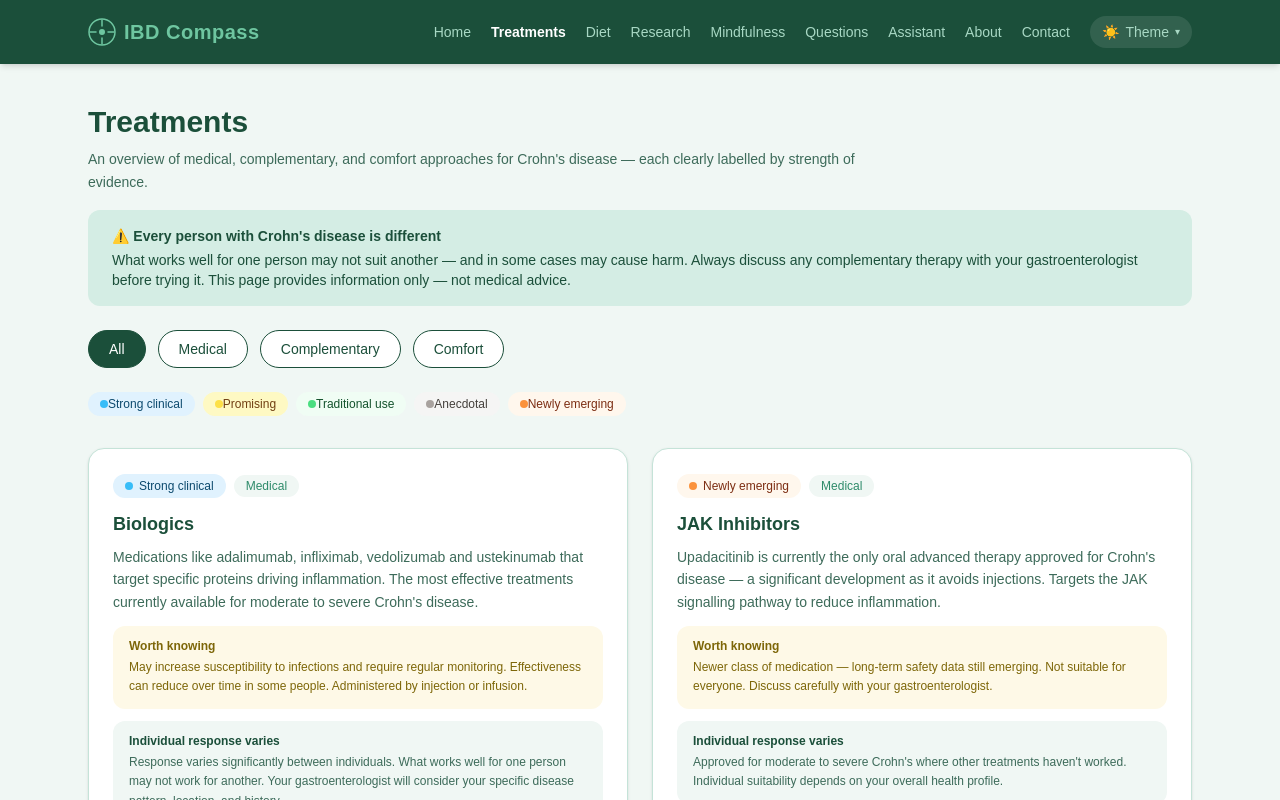
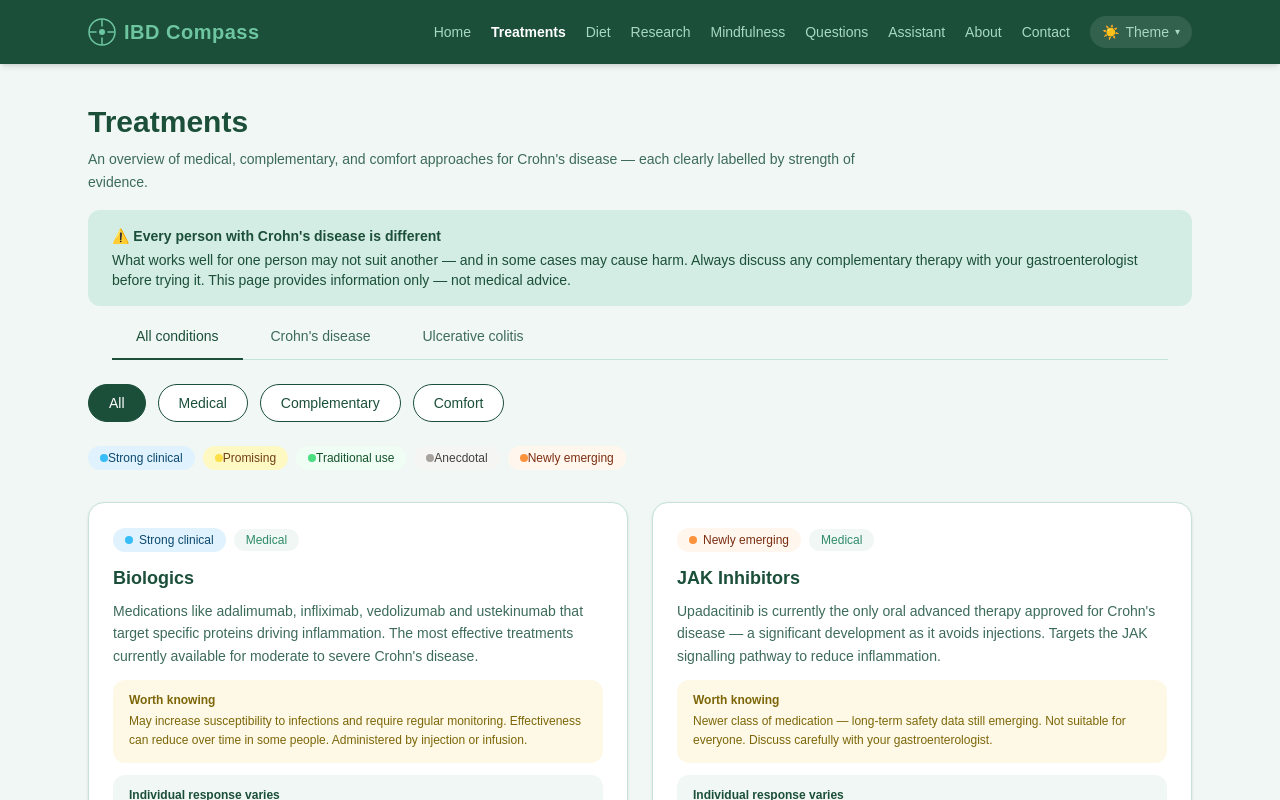
Before and after one commit to VRLes/crohns-compass, a Next.js app: page /treatments in a window 1280 px wide. Shown: the top 800 px of the page. Built offline with nearby package versions, Linux system fonts and the light colour scheme.

Commit message:
Add UC condition filter to Treatments page

```diff
--- a/app/treatments/page.tsx
+++ b/app/treatments/page.tsx
@@ -8,21 +8,27 @@ import Link from "next/link";
 
 type EvidenceType = "Strong clinical" | "Promising" | "Traditional use" | "Anecdotal" | "Newly emerging";
 
+        type ConditionType = "Both" | "Crohn's" | "UC";
+
 interface Treatment {
   name: string;
   category: "Medical" | "Complementary" | "Comfort";
+  condition: ConditionType;
   evidence: EvidenceType;
+  ucNote?: string;
   description: string;
   worthKnowing: string;
   individual: string;
 }
 
-const treatments: Treatment[] = [
+   const treatments: Treatment[] = [
   // MEDICAL
   {
     name: "Biologics",
     category: "Medical",
+    condition: "Both",
     evidence: "Strong clinical",
+    ucNote: "Vedolizumab is particularly well-studied in UC and is often a preferred first-line biologic. Infliximab and ustekinumab are also approved for UC.",
     description: "Medications like adalimumab, infliximab, vedolizumab and ustekinumab that target specific proteins driving inflammation. The most effective treatments currently available for moderate to severe Crohn's disease.",
     worthKnowing: "May increase susceptibility to infections and require regular monitoring. Effectiveness can reduce over time in some people. Administered by injection or infusion.",
     individual: "Response varies significantly between individuals. What works well for one person may not work for another. Your gastroenterologist will consider your specific disease pattern, location, and history.",
@@ -30,6 +36,7 @@ const treatments: Treatment[] = [
   {
     name: "JAK Inhibitors",
     category: "Medical",
+    condition: "Both",
     evidence: "Newly emerging",
     description: "Upadacitinib is currently the only oral advanced therapy approved for Crohn's disease — a significant development as it avoids injections. Targets the JAK signalling pathway to reduce inflammation.",
     worthKnowing: "Newer class of medication — long-term safety data still emerging. Not suitable for everyone. Discuss carefully with your gastroenterologist.",
@@ -38,6 +45,7 @@ const treatments: Treatment[] = [
   {
     name: "Immunosuppressants",
     category: "Medical",
+    condition: "Both",
     evidence: "Strong clinical",
     description: "Medications including azathioprine and methotrexate that suppress the overactive immune response causing inflammation. Often used alongside biologics or as maintenance therapy.",
     worthKnowing: "Regular blood tests required to monitor liver function and blood counts. Takes weeks to months to reach full effect. Sun sensitivity with methotrexate.",
@@ -46,6 +54,7 @@ const treatments: Treatment[] = [
   {
     name: "Corticosteroids",
     category: "Medical",
+    condition: "Both",
     evidence: "Strong clinical",
     description: "Prednisolone and budesonide are used to rapidly reduce inflammation during flares. Effective for short-term relief but not suitable for long-term use.",
     worthKnowing: "Long-term use carries significant side effects including bone density loss, weight gain, and adrenal suppression. Used to bridge to longer-term treatments, not as ongoing therapy.",
@@ -54,6 +63,7 @@ const treatments: Treatment[] = [
   {
     name: "Aminosalicylates (5-ASA)",
     category: "Medical",
+    condition: "Both",
     evidence: "Strong clinical",
     description: "Medications like mesalazine that reduce inflammation directly in the gut lining. More commonly used in ulcerative colitis but sometimes prescribed in Crohn's disease.",
     worthKnowing: "Evidence for effectiveness in Crohn's specifically is more limited than in ulcerative colitis. Discuss with your gastroenterologist whether this is appropriate for your type of Crohn's.",
@@ -62,6 +72,7 @@ const treatments: Treatment[] = [
   {
     name: "Exclusive Enteral Nutrition (EEN)",
     category: "Medical",
+    condition: "Crohn's",
     evidence: "Strong clinical",
     description: "A liquid nutritional formula that replaces all food for a period of time — typically 6 to 8 weeks. Particularly effective in children and adolescents. Used to induce remission and heal the gut lining.",
     worthKnowing: "Requires commitment to a liquid-only diet. Can be taken orally or via a nasogastric tube. Nutritional support from a dietitian is essential.",
@@ -71,6 +82,7 @@ const treatments: Treatment[] = [
   {
     name: "Boswellia Serrata",
     category: "Complementary",
+    condition: "Crohn's",
     evidence: "Promising",
     description: "Resin from the Boswellia tree, used in traditional Ayurvedic medicine for centuries. Clinical studies have shown anti-inflammatory effects, with one RCT showing results comparable to mesalazine in IBD.",
     worthKnowing: "Can interact with anti-inflammatory medications. May affect blood clotting. Quality and standardisation of products varies significantly — look for Aflapin or AprèsFlex forms which are better absorbed.",
@@ -79,6 +91,7 @@ const treatments: Treatment[] = [
   {
     name: "Curcumin (Turmeric)",
     category: "Complementary",
+    condition: "Both",
     evidence: "Promising",
     description: "The active compound in turmeric. Inhibits NF-κB, an inflammatory signalling protein central to IBD. Several randomised controlled trials show promise as a complementary therapy alongside conventional treatment.",
     worthKnowing: "Important: curcumin can be detrimental for some people. It has blood-thinning properties and can cause digestive irritation at high doses. May interfere with certain medications including blood thinners and chemotherapy. Poor absorption without piperine (black pepper extract). Gallstone risk at high doses.",
@@ -87,6 +100,7 @@ const treatments: Treatment[] = [
   {
     name: "Saccharomyces Boulardii",
     category: "Complementary",
+    condition: "Both",
     evidence: "Promising",
     description: "A beneficial yeast-based probiotic with the strongest evidence base among probiotics for Crohn's disease. Helps restore gut microbiome balance and may reduce diarrhoea and support remission.",
     worthKnowing: "Being yeast-based it is different to bacterial probiotics and generally better tolerated. However it is not suitable for people with yeast sensitivities or those who are immunocompromised.",
@@ -95,14 +109,16 @@ const treatments: Treatment[] = [
   {
     name: "Wormwood (Artemisia absinthium)",
     category: "Complementary",
+    condition: "Crohn's",
     evidence: "Promising",
     description: "An ancient medicinal herb with clinical studies showing it blocks TNF-α — the same inflammatory protein targeted by some biologic medications. One RCT showed steroid-sparing effects in Crohn's disease.",
     worthKnowing: "Raw wormwood plant is dangerous at high doses — only standardised preparations should be used. Can interact with medications. Not safe during pregnancy. Long-term safety data is limited.",
     individual: "This is a herb that requires careful medical supervision. Do not self-medicate with wormwood. Only use standardised preparations and always discuss with your gastroenterologist.",
   },
-  {
+{
     name: "Vitamin D",
     category: "Complementary",
+    condition: "Both",
     evidence: "Promising",
     description: "People with Crohn's disease are frequently deficient in Vitamin D due to malabsorption and reduced sun exposure. Supplementation is widely supported and low Vitamin D is associated with increased disease activity.",
     worthKnowing: "Get your levels tested before supplementing — too much Vitamin D can be harmful. Your gastroenterologist or GP can prescribe the right dose based on your blood results.",
@@ -111,6 +127,7 @@ const treatments: Treatment[] = [
   {
     name: "Aloe Vera",
     category: "Complementary",
+    condition: "Both",
     evidence: "Traditional use",
     description: "Used in traditional medicine for thousands of years for digestive conditions. Some small studies show anti-inflammatory properties in the gut. More evidence exists for ulcerative colitis than Crohn's specifically.",
     worthKnowing: "Aloe latex (from the skin of the leaf) is a strong laxative and should be avoided — only use aloe vera gel products. Can interact with some medications.",
@@ -120,6 +137,7 @@ const treatments: Treatment[] = [
   {
     name: "Castor Oil Heat Pack",
     category: "Comfort",
+    condition: "Both",
     evidence: "Anecdotal",
     description: "A cloth soaked in castor oil and applied warm to the abdomen. Widely used in traditional and folk medicine and reported by many Crohn's patients as soothing during cramping and pain. The warmth and gentle pressure appear to provide comfort during flares.",
     worthKnowing: "Important: oral castor oil is NOT recommended for people with Crohn's disease or IBD — it is a powerful laxative and can worsen symptoms. External castor oil packs are different. The benefit is likely from the heat rather than the castor oil penetrating the skin. Do not apply to broken or inflamed skin.",
@@ -128,6 +146,7 @@ const treatments: Treatment[] = [
   {
     name: "Heat Therapy",
     category: "Comfort",
+    condition: "Both",
     evidence: "Anecdotal",
     description: "Applying a warm heat pack or hot water bottle to the abdomen during cramping and pain. A simple, safe, and widely reported comfort measure among people living with Crohn's disease.",
     worthKnowing: "Avoid applying heat directly to skin without a cloth barrier. Do not use on areas of active surgical wounds or stomas. If pain is severe or sudden — seek medical attention rather than applying heat.",
@@ -136,6 +155,7 @@ const treatments: Treatment[] = [
   {
     name: "Gentle Movement & Walking",
     category: "Comfort",
+    condition: "Both",
     evidence: "Promising",
     description: "Regular gentle exercise including walking has been shown in studies to positively affect gut motility, reduce stress hormones, and support overall wellbeing in people with IBD. It does not need to be intense to be beneficial.",
     worthKnowing: "During active flares, rest is often more appropriate. Listen to your body. Intense exercise can sometimes worsen symptoms during active disease.",
@@ -177,6 +197,7 @@ const castorOilProtocol = (
 );
 
 export default function Treatments() {
+  const [activeCondition, setActiveCondition] = useState<"All" | "Crohn's" | "UC">("All");
   const [activeCategory, setActiveCategory] = useState<"All" | "Medical" | "Complementary" | "Comfort">("All");
   const [expandedCards, setExpandedCards] = useState<Record<string, boolean>>({});
   const [showCastorProtocol, setShowCastorProtocol] = useState(false);
@@ -185,9 +206,11 @@ export default function Treatments() {
     setExpandedCards((prev) => ({ ...prev, [name]: !prev[name] }));
   };
 
-  const filtered = activeCategory === "All"
-    ? treatments
-    : treatments.filter((t) => t.category === activeCategory);
+    const filtered = treatments.filter((t) => {
+    const conditionMatch = activeCondition === "All" || t.condition === activeCondition || t.condition === "Both";
+    const categoryMatch = activeCategory === "All" || t.category === activeCategory;
+    return conditionMatch && categoryMatch;
+  });
 
   return (
     <div className="min-h-screen" style={{ backgroundColor: "var(--bg-page)" }}>
@@ -215,6 +238,26 @@ color: "var(--text-primary)" }}>
             This page provides information only — not medical advice.
           </p>
         </div>
+              {/* Condition Tabs */}
+      <div className="max-w-6xl mx-auto px-6 pt-2 pb-0">
+        <div className="flex gap-1 border-b" style={{ borderColor: "var(--border-color)" }}>
+          {(["All", "Crohn's", "UC"] as const).map((cond) => (
+            <button
+              key={cond}
+              onClick={() => setActiveCondition(cond)}
+              className="px-6 py-3 text-sm font-medium transition-all"
+              style={{
+                color: activeCondition === cond ? "var(--nav-bg)" : "var(--text-secondary)",
+                borderBottom: activeCondition === cond ? "2px solid var(--nav-bg)" : "2px solid transparent",
+                marginBottom: "-1px",
+                backgroundColor: "transparent",
+              }}
+            >
+              {cond === "All" ? "All conditions" : cond === "Crohn's" ? "Crohn's disease" : "Ulcerative colitis"}
+            </button>
+          ))}
+        </div>
+      </div>
       </div>      {/* Filter Buttons */}
       <div className="max-w-6xl mx-auto px-6 pb-6">
         <div className="flex flex-wrap gap-3">
@@ -440,7 +483,6 @@ color: "var(--text-primary)" }}
       <footer className="border-t py-8 text-center" style={{ borderColor: "var(--border-color)", backgroundColor: "var(--footer-bg)" }}>
         <p className="text-sm flex items-center justify-center gap-2 flex-wrap" style={{ color: "var(--text-secondary)" }}>
           <span>IBD Compass — Evidence-based information with hope at its heart</span>
-          <span className="text-xs font-medium px-2 py-0.5 rounded-full" style={{ backgroundColor: "var(--bg-accent)", color: "var(--text-primary)" }}>UC Coming Soon</span>
         </p>
         <p className="text-xs mt-2" style={{ color: "var(--text-muted)" }}>
           Always consult your gastroenterologist before making changes to your treatment.
```
